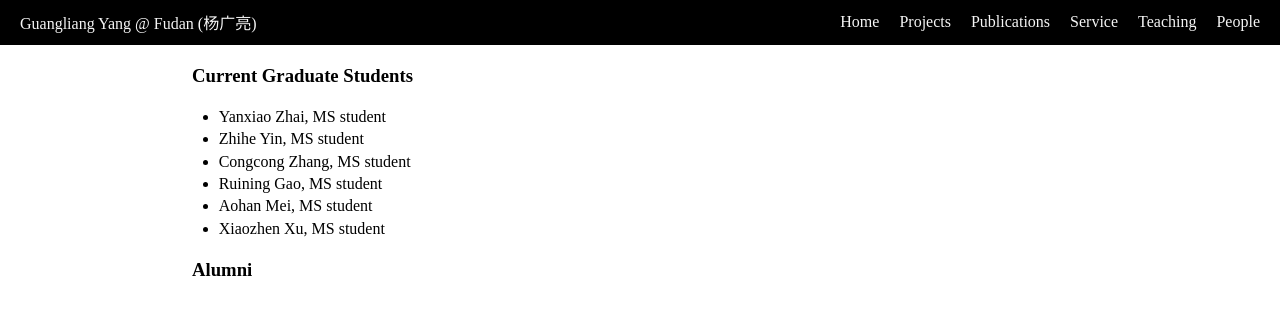
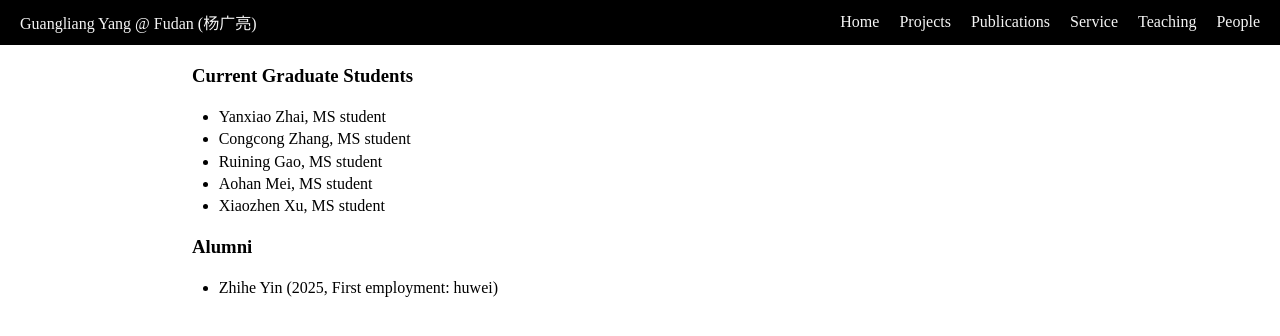
Before and after one commit to yang-guangliang/yang-guangliang.github.io, a Jekyll site: the page built from people.md, in a window 1280 px wide. Shown: the top 336 px of the page. Built offline with Jekyll 4.4.1, drawn with Linux system fonts in a browser that asks for light colours.

Commit message:
Update people.md

```diff
--- a/people.md
+++ b/people.md
@@ -7,10 +7,12 @@ permalink: /people/
 ### Current Graduate Students
 
 - Yanxiao Zhai, MS student
-- Zhihe Yin, MS student
 - Congcong Zhang, MS student
 - Ruining Gao, MS student
 - Aohan Mei, MS student
 - Xiaozhen Xu, MS student
 
 ### Alumni
+
+
+- Zhihe Yin (2025, First employment: huwei)
```
